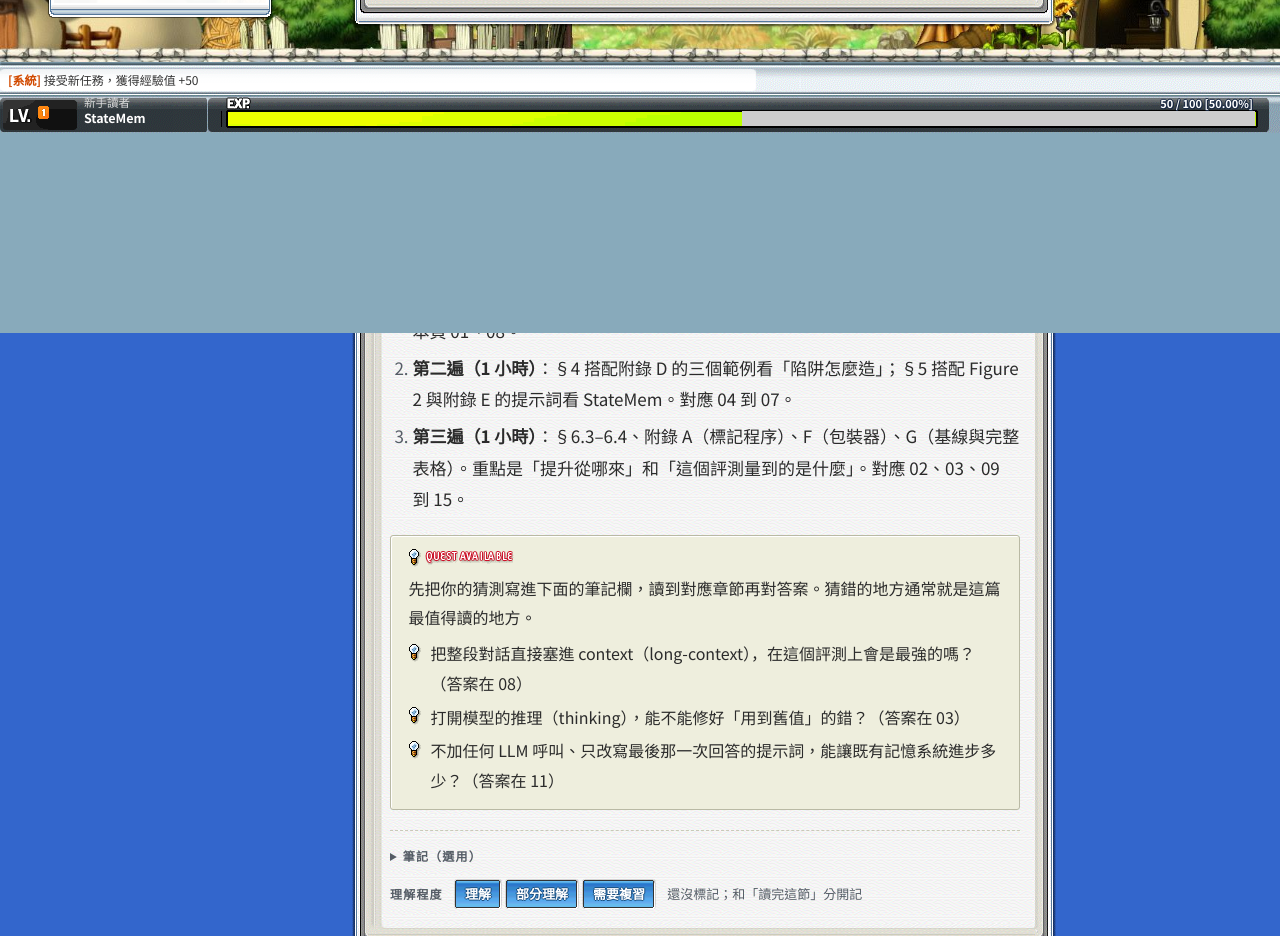
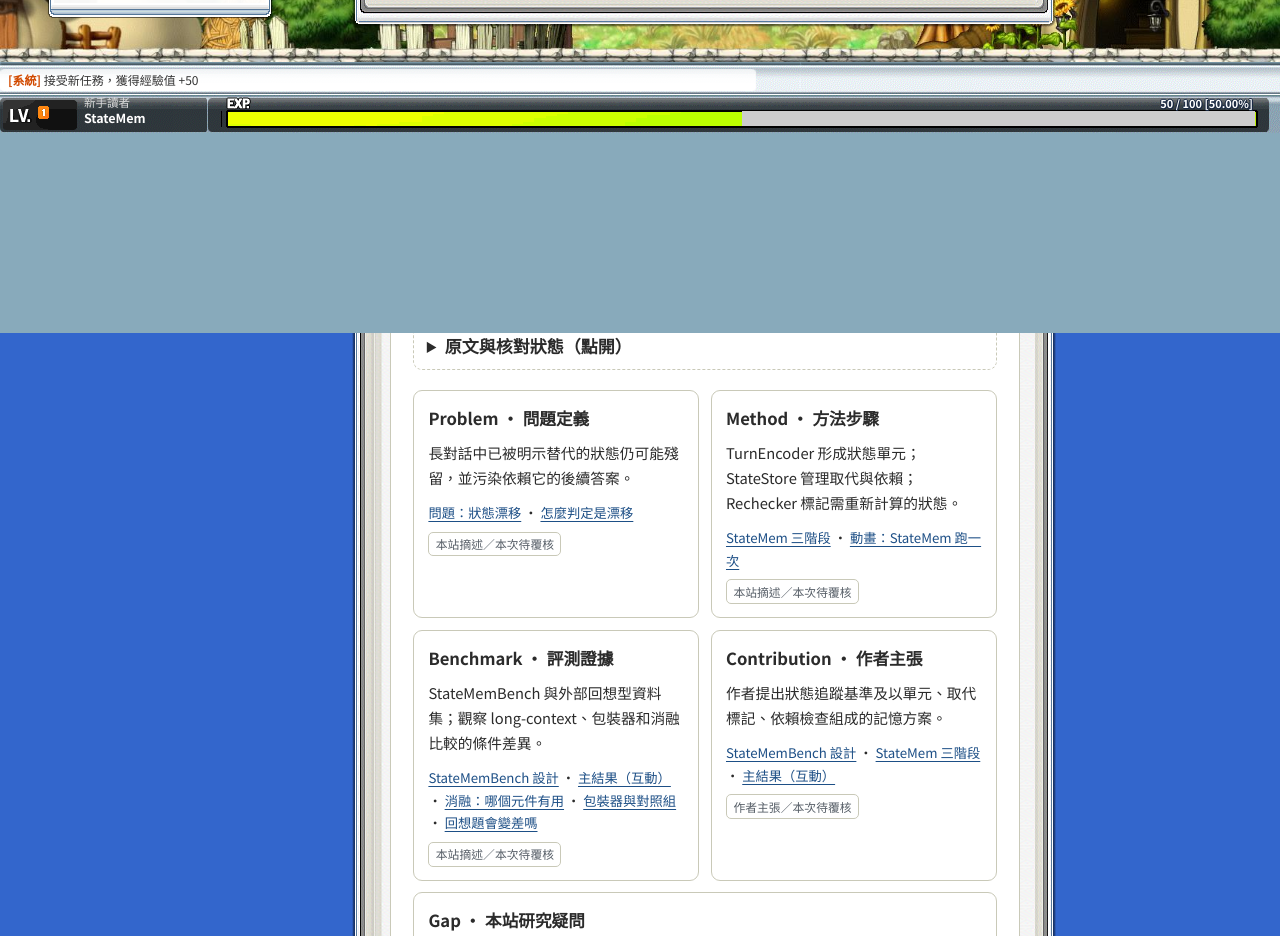
Before and after one commit to duicn187532/self-research, a plain HTML site: page papers/2608.19652/index.html in a window 1280 px wide. Shown: the part 667-1603 px from the top of the page. Drawn offline with nearby package versions, Linux system fonts and the light colour scheme; a web font is replaced by a local one.

Commit message:
feat: mount graduate reading lab in 2608.19652

```diff
--- a/papers/2608.19652/index.html
+++ b/papers/2608.19652/index.html
@@ -65,6 +65,7 @@
   };
 </script>
 <script defer src="https://cdnjs.cloudflare.com/ajax/libs/mathjax/3.2.2/es5/tex-svg.min.js"></script>
+<link rel="stylesheet" href="../../assets/reading-lab.css?v=20261024a">
 </head>
 <body>
 <div data-paper="2608.19652">
@@ -1540,5 +1541,6 @@
   });
 })();
 </script>
+<script src="../../assets/reading-lab.js?v=20261024a"></script>
 </body>
 </html>
```
